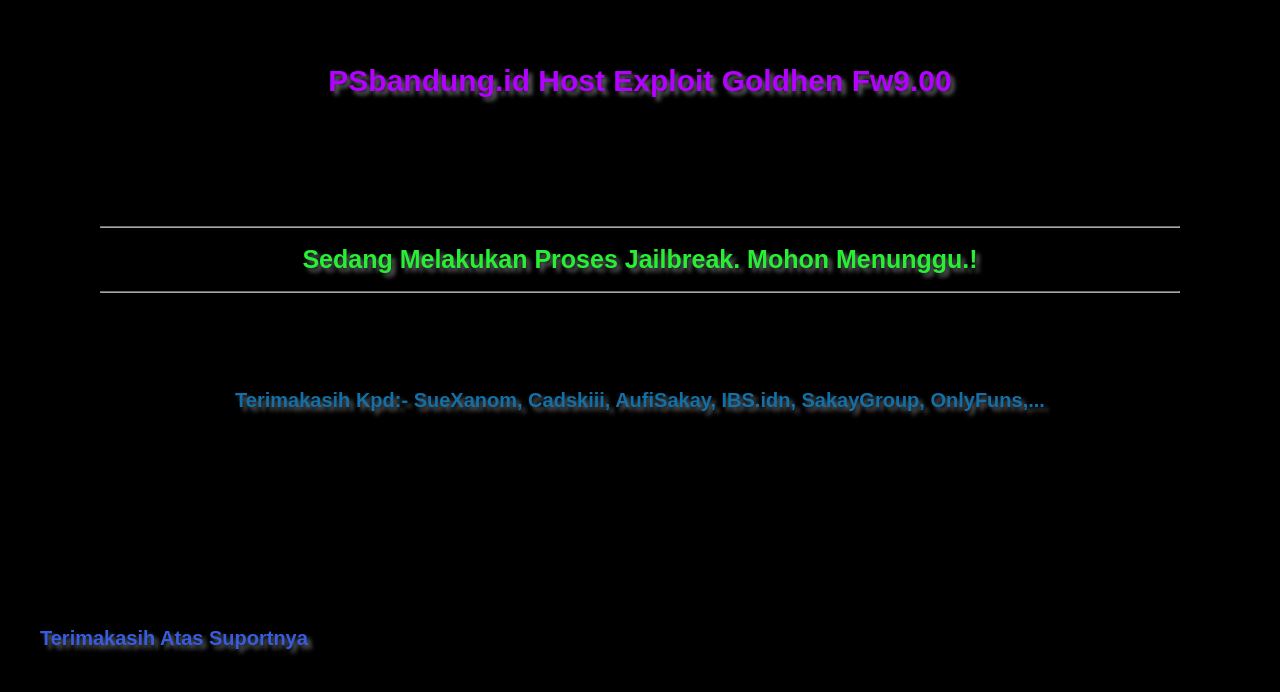
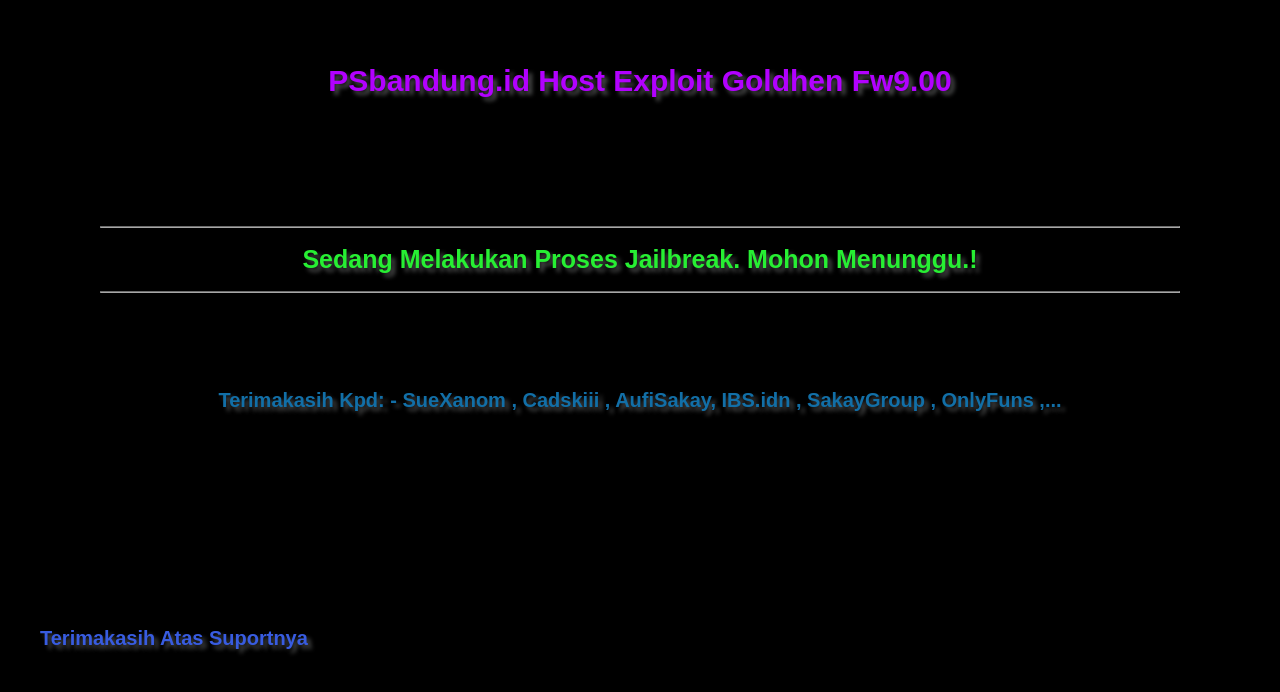
Before and after one commit to sueXanom/PSbandung.github.io, a plain HTML site: page index.html in a window 1280 px wide. Drawn offline with Linux system fonts and the light colour scheme.

Commit message:
Add files via upload

```diff
--- a/index.html
+++ b/index.html
@@ -119,7 +119,7 @@
         text-shadow: 4px 4px 4px black;
         font-size: 30px;
         text-align: center;
-        text-shadow: 4px 4px 4px #616264;
+        text-shadow: 4px 4px 4px #4A4B4B;
         color: #B201FF;
         margin: 5% 0 10% 0;
       ">
@@ -129,7 +129,7 @@
     <h1 id="progress" style="
         font-size: 25px;
         text-align: center;
-        text-shadow: 4px 4px 4px #616264;
+        text-shadow: 4px 4px 4px #4A4B4B;
         color: #27EF33 ;
       ">
         Sedang Melakukan Proses Jailbreak. Mohon Menunggu.!
@@ -1398,14 +1398,14 @@
         }
     </script>
     <br><br>
-    <h4 style="text-align:center;font-size:20px;color:#126FA7 ; text-shadow: 4px 4px 4px #616264; margin:50px 40px 0 40px">Terimakasih Kpd:- SueXanom, Cadskiii, AufiSakay, IBS.idn, SakayGroup, OnlyFuns,...</h4>
+    <h4 style="text-align:center;font-size:20px;color:#126FA7 ; text-shadow: 4px 4px 4px #4A4B4B; margin:50px 40px 0 40px">Terimakasih Kpd: - SueXanom , Cadskiii , AufiSakay, IBS.idn , SakayGroup , OnlyFuns ,...</h4>
 	 </script>
     <br><br>
 	<marquee>
-    <h4 style="text-align:marquee;font-size:20px;color:#B201FF; text-shadow: 4px 4px 4px #616264; margin:50px 40px 0 40px">Kunjungi Store Kami Di Istana BEC Bandung L2 Blok D07. Atau Hub Kami Via Instagram @psbandung.id </h4>
+    <h4 style="text-align:marquee;font-size:20px;color:#B201FF; text-shadow: 4px 4px 4px #4A4B4B; margin:50px 40px 0 40px">Kunjungi Store Kami Di Istana BEC Bandung L2 Blok D07. Atau Hub Kami Via Instagram @psbandung.id </h4>
 	</marquee>
 	<br><br><br>
-	<h5 Style="text-align:left;font-size:20px;color:#385CE0; text-shadow: 4px 4px 4px #616264; margin:50px 40px 0 40px">Terimakasih Atas Suportnya </h5>
+	<h5 Style="text-align:left;font-size:20px;color:#385CE0; text-shadow: 4px 4px 4px #4A4B4B; margin:50px 40px 0 40px">Terimakasih Atas Suportnya </h5>
 
 </body>
 
```
